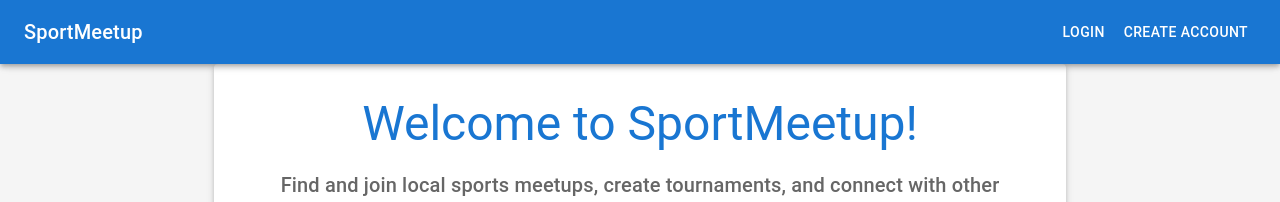
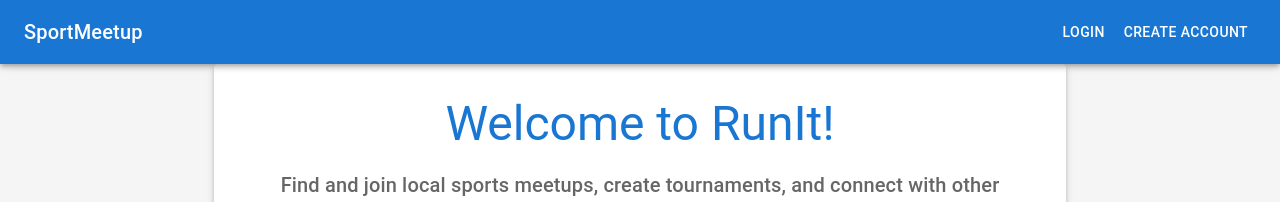
Before and after one commit to Abrav74/run-it-web, a Next.js app in the folder client/: page / in a window 1280 px wide. Shown: the top 202 px of the page. Built offline with nearby package versions, Linux system fonts and the light colour scheme.

Commit message:
edit some of the ai changes

```diff
--- a/client/src/app/create-account/page.tsx
+++ b/client/src/app/create-account/page.tsx
@@ -17,7 +17,7 @@ export default function CreateAccount() {
             Create Account
           </Typography>
           <Typography variant="body1" color="text.secondary" gutterBottom>
-            Sign up to join SportMeetup and connect with other athletes!
+            Sign up to join RunIt and connect with other athletes!
           </Typography>
           <Box component="form" sx={{ mt: 2 }}>
             <TextField fullWidth label="Name" margin="normal" required />
--- a/client/src/app/page.tsx
+++ b/client/src/app/page.tsx
@@ -32,7 +32,7 @@ export default function Home() {
       <Container maxWidth="md" sx={{ mt: 8 }}>
         <Paper elevation={3} sx={{ p: 4, textAlign: "center" }}>
           <Typography variant="h3" component="h1" gutterBottom color="primary">
-            Welcome to SportMeetup!
+            Welcome to RunIt!
           </Typography>
           <Typography variant="h6" color="text.secondary" gutterBottom>
             Find and join local sports meetups, create tournaments, and connect
```
